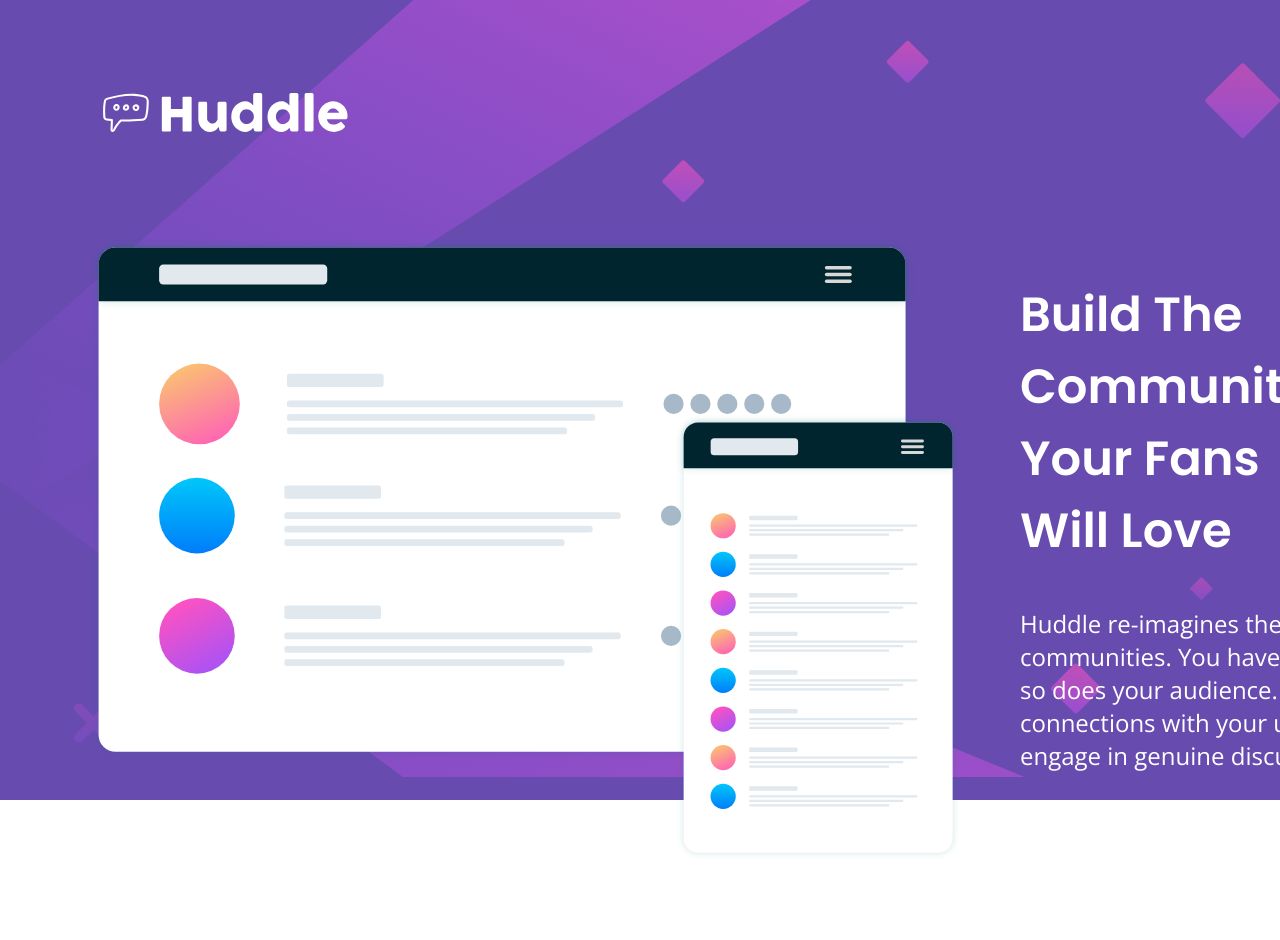
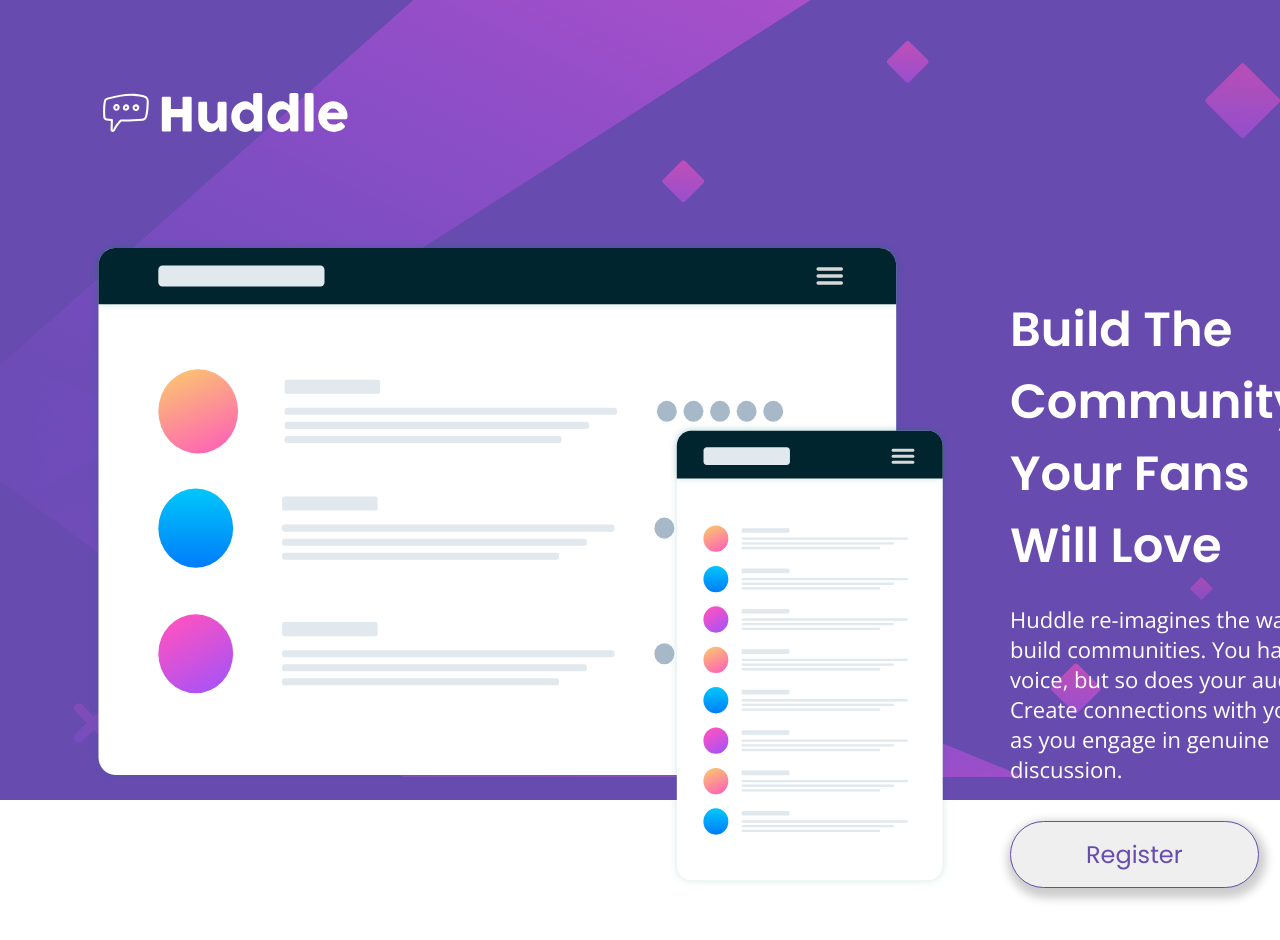
Before and after one commit to ManuGil22/huddle-landing-page, a React (Create React App) app: page / in a window 1280 px wide. Shown: the top 940 px of the page. Built offline with nearby package versions, Linux system fonts and the light colour scheme.

Commit message:
button added

```diff
--- a/src/App.css
+++ b/src/App.css
@@ -26,20 +26,38 @@
 }
 
 .design {
-    min-width: 870px;
+    min-width: 860px;
 }
 
 .description-container {
     margin-left: 60px;
 }
 
-h2 {
-    padding-right: 250px;
-}
-
 .description {
     font-family: 'Open Sans', sans-serif;
     font-weight: 400;
+    font-size: 22px;
+    padding-right: 180px;
+}
+
+.btn {
+    border: 1px solid var(--background-color);
+    font-family: 'Poppins', sans-serif;
+    border-radius: 50px;
+    padding: 15px 75px;
+    margin-top: 15px;
     font-size: 24px;
-    padding-right: 120px;
+    color: var(--background-color);
+    box-shadow: 2px 5px 10px 5px rgba(0, 0, 0, 0.2);
 }
+
+.btn:hover {
+    background-color: var(--hover-color);
+    cursor: pointer;
+    color: white;
+}
+
+h2 {
+    padding-right: 250px;
+    margin: 55px 0 0 0;
+}
--- a/src/App.js
+++ b/src/App.js
@@ -20,6 +20,7 @@
             <h2>Build The Community Your Fans Will Love</h2>
             <p className='description'>Huddle re-imagines the way we build communities. You have a voice, but so does your audience.
              Create connections with your users as you engage in genuine discussion.</p>
+            <button className='btn'>Register</button>
           </div>
         </div>
       </div>
```
